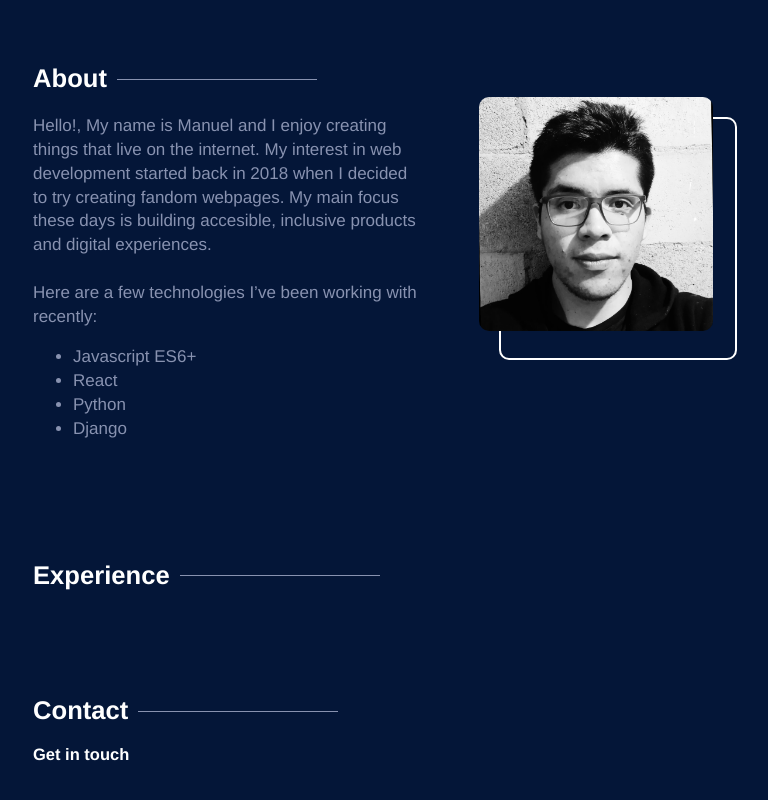
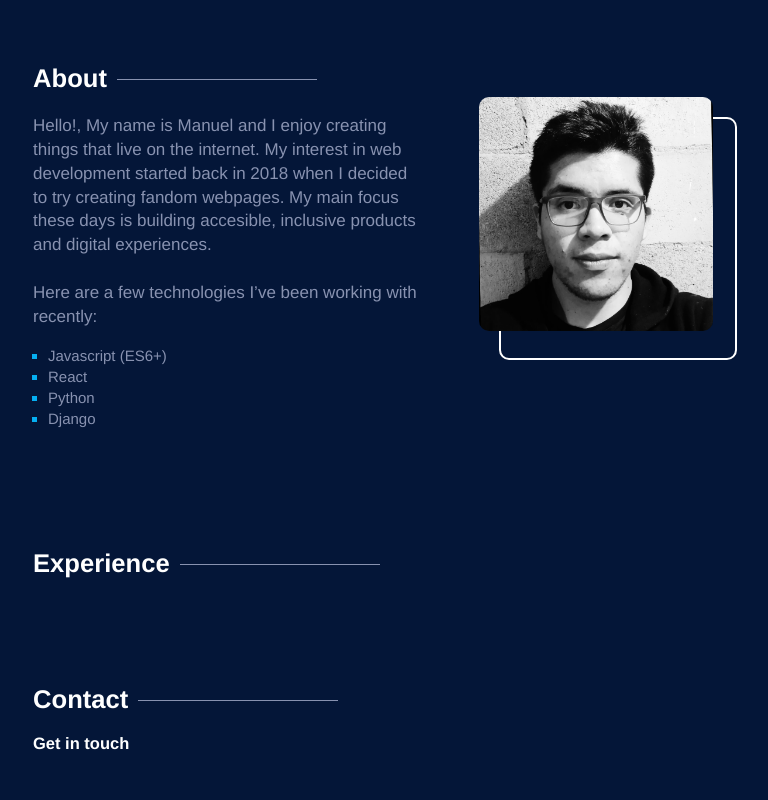
Before and after one commit to Sotorev/portfolio, a React (Create React App) app: page / in a window 1280 px wide. Shown: the part 591-1391 px from the top of the page, without its empty margins (217-985 px from the left). Built offline with nearby package versions, Linux system fonts and the light colour scheme.

Commit message:
bullet color upgraded

```diff
--- a/src/components/About/index.js
+++ b/src/components/About/index.js
@@ -31,7 +31,7 @@ const About = () => {
             Here are a few technologies I’ve been working with recently:
           </p>
           <ul>
-            <li>Javascript ES6+</li>
+            <li>Javascript (ES6+)</li>
             <li>React</li>
             <li>Python</li>
             <li>Django</li>
--- a/src/components/About/index.scss
+++ b/src/components/About/index.scss
@@ -19,6 +19,17 @@
 
     .about-text {
       width: 50%;
+      ul{
+        list-style-type: square;
+        padding-left: 1.5rem;
+        li{
+          font-size: clamp(1rem, 1.5rem, 2rem);
+          &::marker{
+            color: #05AFF2;
+
+          }
+        }
+      }
     }
 
     .profile-pic {
```
